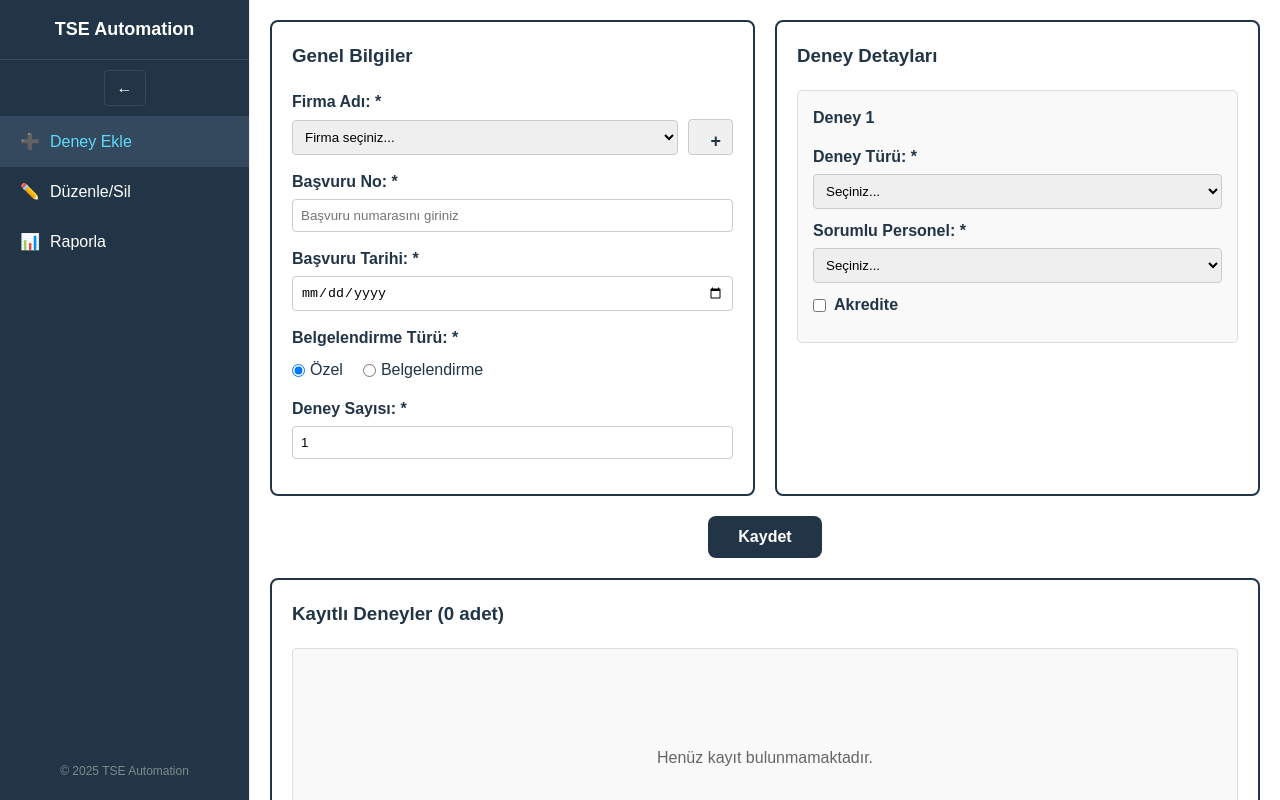
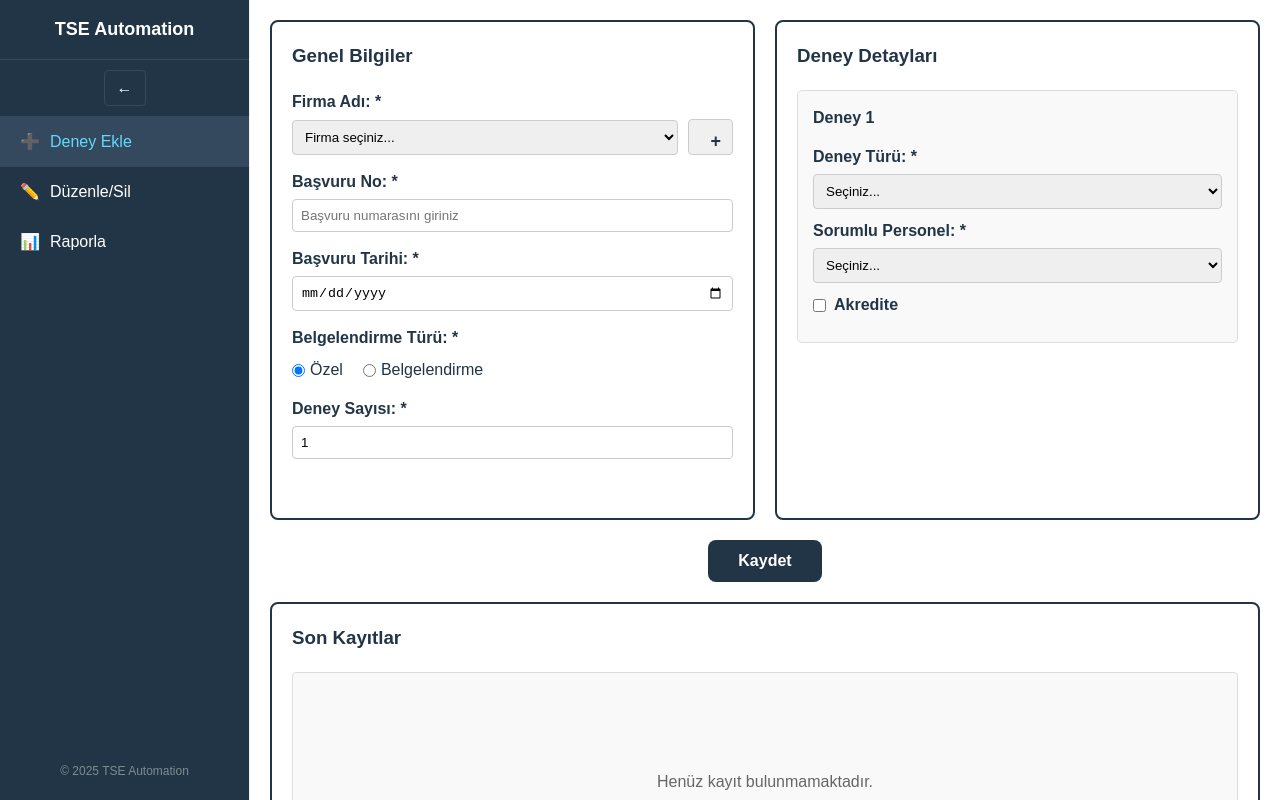
Before and after one commit to LabXpert/TSE_Automation_WEB, a React (Vite) app: page / in a window 1280 px wide. Built offline with nearby package versions, Linux system fonts and the light colour scheme.

Commit message:
Fix panel height inconsistency

```diff
--- a/src/pages/DeneyEkle/DeneyEkleView.tsx
+++ b/src/pages/DeneyEkle/DeneyEkleView.tsx
@@ -134,8 +134,7 @@ function DeneyEkleView({
         display: 'flex',
         gap: '20px',
         marginBottom: '20px',
-        height: 'auto',
-        minHeight: '400px'
+        height: '500px'
       }}>
         {/* Sol Üst Panel */}
         <div style={{
@@ -143,7 +142,8 @@ function DeneyEkleView({
           border: '2px solid #213547',
           borderRadius: '8px',
           padding: '20px',
-          backgroundColor: '#ffffff'
+          backgroundColor: '#ffffff',
+          height: '100%'
         }}>
           <h3 style={{ marginBottom: '20px', color: '#213547' }}>Genel Bilgiler</h3>
 
@@ -274,6 +274,7 @@ function DeneyEkleView({
           borderRadius: '8px',
           padding: '20px',
           backgroundColor: '#ffffff',
+          height: '100%',
           overflowY: 'auto'
         }}>
           <h3 style={{ marginBottom: '20px', color: '#213547' }}>Deney Detayları</h3>
@@ -311,7 +312,7 @@ function DeneyEkleView({
         marginBottom: '20px'
       }}>
         <h3 style={{ marginBottom: '20px', color: '#213547' }}>
-          Kayıtlı Deneyler ({kayitlariListesi.length} adet)
+          Son Kayıtlar
         </h3>
         <div style={{
           border: '1px solid #ddd',
@@ -333,7 +334,7 @@ function DeneyEkleView({
                 </tr>
               </thead>
               <tbody>
-                {kayitlariListesi.map((kayit) => (
+                {kayitlariListesi.slice(-5).reverse().map((kayit) => (
                   <tr key={kayit.id}>
                     <td style={{ border: '1px solid #ddd', padding: '8px' }}>{kayit.firmaAdi}</td>
                     <td style={{ border: '1px solid #ddd', padding: '8px' }}>{kayit.basvuruNo}</td>
```
